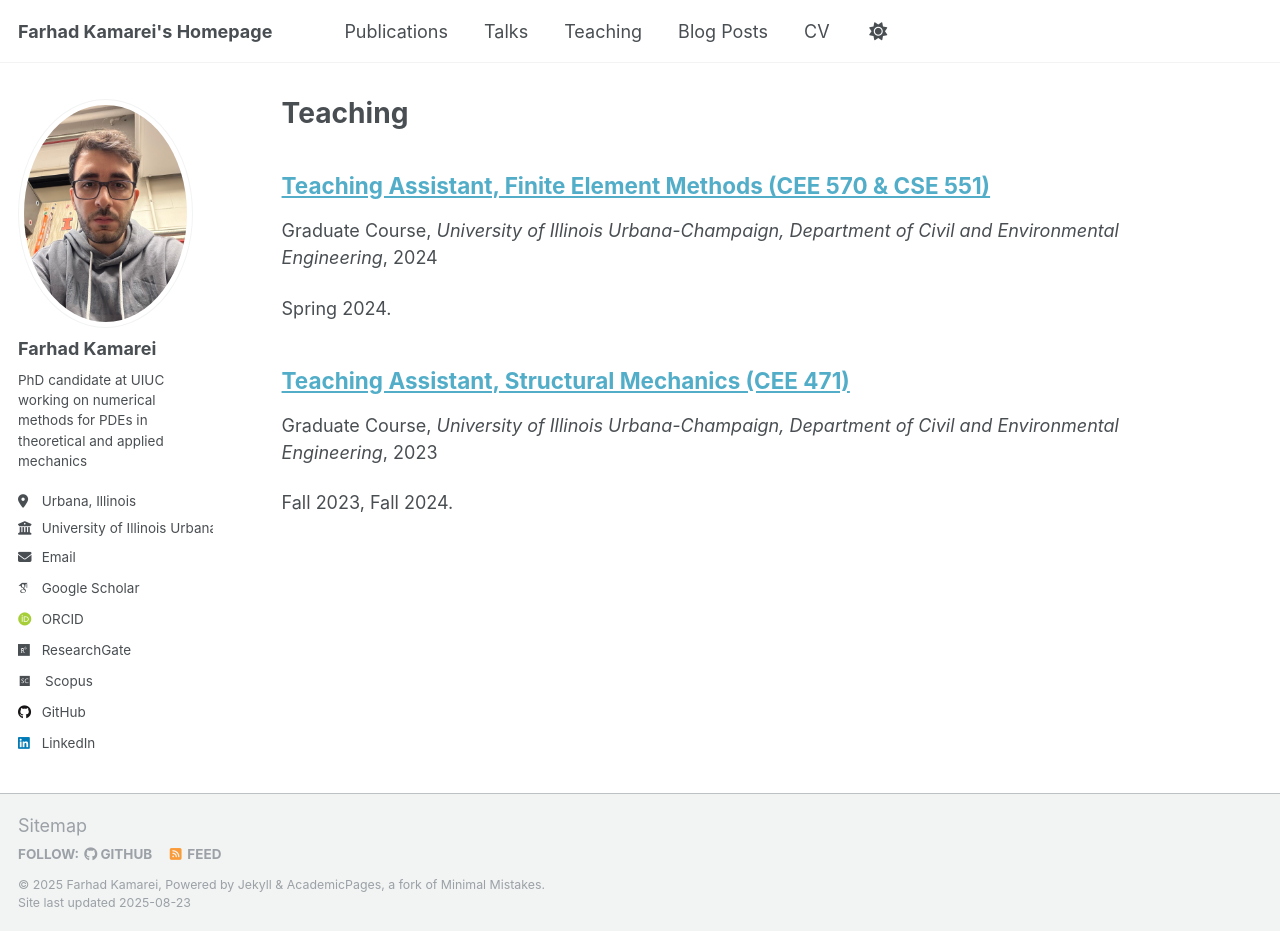
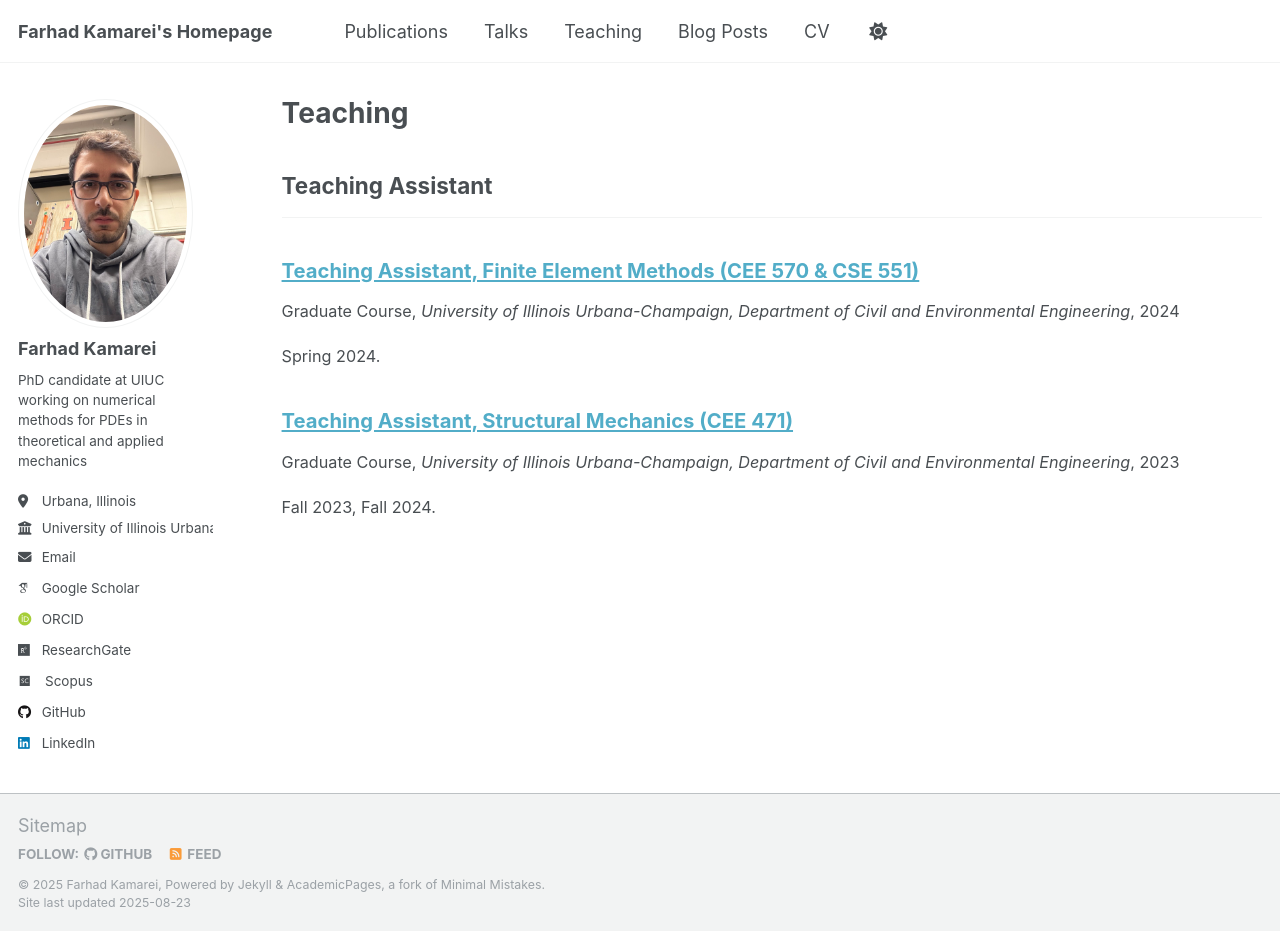
Before and after one commit to farhadkama/farhadkama.github.io, a Jekyll site: the page built from _pages/teaching.html, in a window 1280 px wide and 931 px high. Built offline with Jekyll 4.4.1, drawn with Linux system fonts in a browser that asks for light colours; some web fonts are replaced.

Commit message:
Changing blog pages and teaching pages format

```diff
--- a/_pages/teaching.html
+++ b/_pages/teaching.html
@@ -7,6 +7,13 @@ author_profile: true
 
 {% include base_path %}
 
-{% for post in site.teaching reversed %}
-  {% include archive-single.html %}
-{% endfor %}
+<h2>Teaching Assistant</h2>
+<hr />
+
+<div style="font-size: 0.9em;">
+  {% for post in site.teaching reversed %}
+    <div style="margin-bottom: 0.6em;">
+      {% include archive-single.html %}
+    </div>
+  {% endfor %}
+</div>
--- a/_pages/year-archive.html
+++ b/_pages/year-archive.html
@@ -9,11 +9,17 @@ redirect_from:
 
 {% include base_path %}
 {% capture written_year %}'None'{% endcapture %}
+
+<div style="font-size: 0.9em;">
   {% for post in site.posts %}
     {% capture year %}{{ post.date | date: '%Y' }}{% endcapture %}
     {% if year != written_year %}
       <h2 id="{{ year | slugify }}" class="archive__subtitle">{{ year }}</h2>
       {% capture written_year %}{{ year }}{% endcapture %}
     {% endif %}
+
+    <div style="margin-bottom: 0.7em;">
       {% include archive-single.html %}
+    </div>
   {% endfor %}
+</div>
```
Lines whose indentation alone changed are shown as unchanged.
